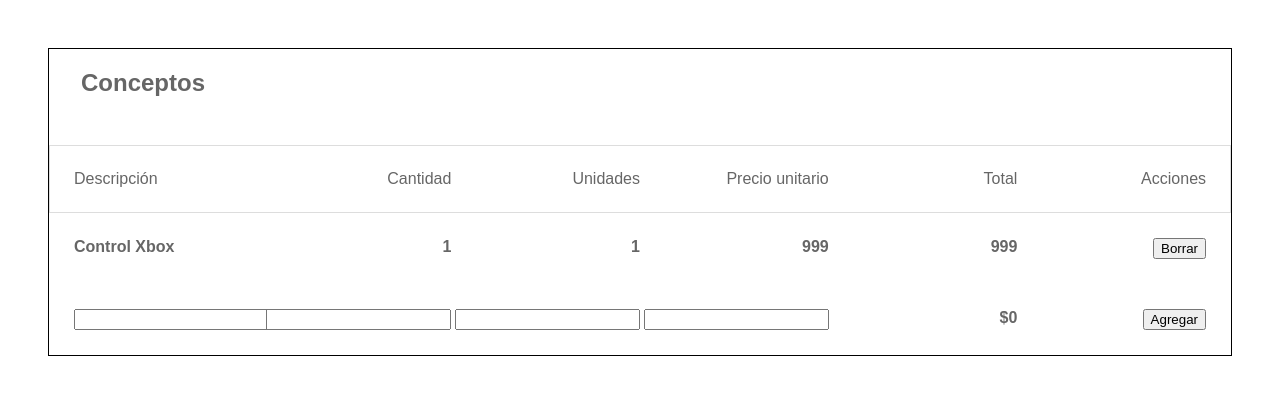
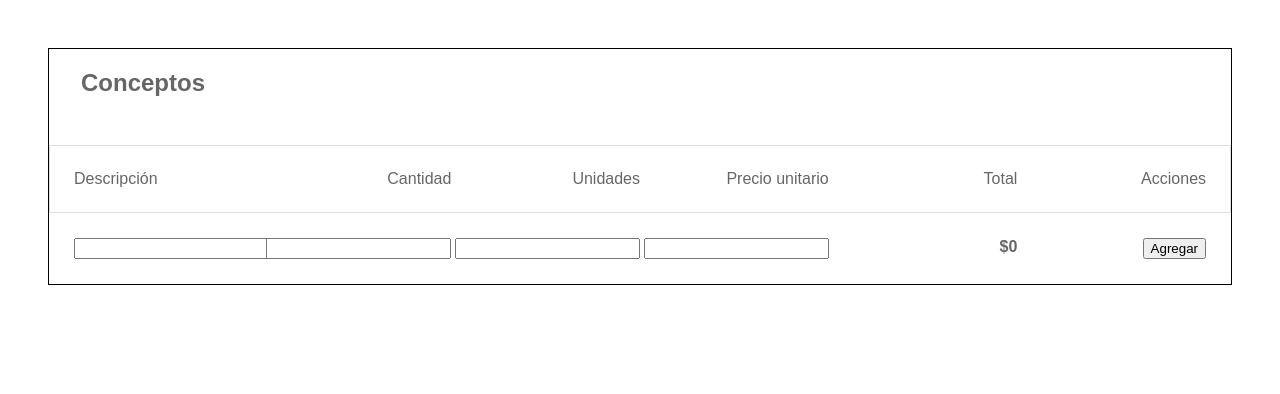
Before and after one commit to dyegolara/frontend-resuelve, a React (Create React App) app: page / in a window 1280 px wide. Shown: the top 394 px of the page. Built offline with nearby package versions, Linux system fonts and the light colour scheme; what flux would draw is missing.

Commit message:
Table: functionality to add elements

```diff
--- a/src/actions/table-actions.js
+++ b/src/actions/table-actions.js
@@ -16,5 +16,21 @@ export default {
 			actionType: 'REMOVE',
 			data: data
 		});
+	},
+
+	resetAll(data){
+
+		AppDispatcher.handleAction({
+			actionType: 'RESET',
+			data: data
+		});
+	},
+
+	printAll(data){
+
+		AppDispatcher.handleAction({
+			actionType: 'PRINT',
+			data: data
+		});
 	}
 }
--- a/src/components/table/table-form.jsx
+++ b/src/components/table/table-form.jsx
@@ -1,4 +1,5 @@
 import React, {Component} from 'react';
+import _ from 'lodash';
 
 import TableActions from '../../actions/table-actions';
 
@@ -13,11 +14,14 @@ class TableForm extends Component {
 			price: '',
 			total: 0
 		};
-
+		this.handleUpdate = this.handleUpdate.bind(this);
+		this.addConcepto = this.addConcepto.bind(this);
 	};
 
-	addConcepto(event) {
-		TableActions.addConcepto(event);
+	addConcepto() {
+
+		let concepto = _.omit(this.state, 'total');
+		TableActions.addConcepto(concepto);
 	};
 
 	handleUpdate(evt){
@@ -38,7 +42,7 @@ class TableForm extends Component {
 						className="table__textInput--descripcion"
 						type="text"
 						value={this.state.description}
-					    onChange={this.handleUpdate.bind(this)}
+					    onChange={this.handleUpdate}
 					/>
 				</div>
 				<div className="table__rowElement">
@@ -47,7 +51,7 @@ class TableForm extends Component {
 						type="text"
 						className="table__textInput"
 					    value={this.state.quantity}
-					    onChange={this.handleUpdate.bind(this)}
+					    onChange={this.handleUpdate}
 					/>
 				</div>
 				<div className="table__rowElement">
@@ -56,7 +60,7 @@ class TableForm extends Component {
 						type="text"
 						className="table__textInput"
 					    value={this.state.units}
-					    onChange={this.handleUpdate.bind(this)}
+					    onChange={this.handleUpdate}
 					/>
 				</div>
 				<div className="table__rowElement">
@@ -65,13 +69,13 @@ class TableForm extends Component {
 						type="text"
 						className="table__textInput"
 					    value={this.state.price}
-					    onChange={this.handleUpdate.bind(this)}
+					    onChange={this.handleUpdate}
 					/>
 				</div>
 
 				<span className="table__rowElement">{'$' + this.state.total}</span>
 				<span className="table__rowElement">
-				<button onClick={this.addConcepto.bind(this)}>Agregar</button>
+				<button onClick={this.addConcepto}>Agregar</button>
 			</span>
 			</div>);
 	}
--- a/src/components/table/table-row.jsx
+++ b/src/components/table/table-row.jsx
@@ -4,13 +4,13 @@ const TableRow = (props) => {
 
 	return (
 		<div
-			className="table__row"
+			className="table__row table__row--hoverable"
 		>
-			<span className="table__rowElement table__rowElement--descripcion">Control Xbox</span>
-			<span className="table__rowElement">1</span>
-			<span className="table__rowElement">1</span>
-			<span className="table__rowElement">999</span>
-			<span className="table__rowElement">999</span>
+			<span className="table__rowElement table__rowElement--descripcion">{props.description}</span>
+			<span className="table__rowElement">{props.quantity}</span>
+			<span className="table__rowElement">{props.units}</span>
+			<span className="table__rowElement">{props.price}</span>
+			<span className="table__rowElement">{props.quantity * props.price}</span>
 			<span className="table__rowElement">
 				<button>Borrar</button>
 			</span>
--- a/src/components/table/table.jsx
+++ b/src/components/table/table.jsx
@@ -1,10 +1,59 @@
 import React, {Component} from 'react';
+import _ from 'lodash';
+
 import TableRow from './table-row.jsx';
 import TableForm from './table-form.jsx';
+import TableStore from '../../stores/table-store';
+
+function getCurrentState() {
+
+	let conceptos = TableStore.getConceptos();
+	return {conceptos : conceptos}
+}
 
 class Table extends Component {
 
+
+	constructor() {
+		super();
+		this.state = getCurrentState();
+		this._onChange = this._onChange.bind(this);
+	}
+
+	componentDidMount() {
+
+		TableStore.addChangeListener(this._onChange);
+	};
+
+	componentWillUnmount() {
+
+		TableStore.removeChangeListener(this._onChange);
+	};
+
+	_onChange() {
+
+		console.log('state ', this.state);
+		let state = getCurrentState();
+		this.setState(state);
+	};
+
 	render() {
+
+		console.log('state', this.state);
+		let conceptos = this.state.conceptos;
+		let tableRows = (
+			_.map(conceptos, (concepto, key) => {
+				return (
+					<TableRow
+						key={key}
+						description={concepto.description}
+						quantity={concepto.quantity}
+						units={concepto.units}
+						price={concepto.price}
+					/>
+				)
+			})
+		);
 		return (
 			<div style={{
 				border: '1px solid black'
@@ -23,7 +72,7 @@ class Table extends Component {
 					<span className="table__headElement">Acciones</span>
 				</div>
 
-				<TableRow/>
+				{tableRows}
 
 				<TableForm/>
 
--- a/src/stores/table-store.js
+++ b/src/stores/table-store.js
@@ -4,19 +4,53 @@ import AppDispatcher from '../dispatcher/app-dispatcher';
 
 class TableStore extends EventEmitter {
 
-	emitChange(){
+	constructor() {
+		super();
+		this.conceptos = [];
+	};
+
+	emitChange() {
 		this.emit('change');
+	};
+
+	addChangeListener(callback) {
+		this.on('change', callback);
+	};
+
+	removeChangeListener(callback) {
+		this.removeListener('change', callback);
+	};
+
+	getConceptos(){
+		return this.conceptos;
 	}
 
-	addChangeListener(callback){
-		this.on('change', callback);
+	setConceptos(concepto){
+		this.conceptos.push(concepto)
 	}
 }
 
-AppDispatcher.register(function(payload){
-	console.log(payload);
-	AppStore.emitChange();
+let tableStore = new TableStore();
+
+AppDispatcher.register(function (payload) {
+
+	let action = payload.action;
+
+	switch (action.actionType) {
+		case 'ADD' :
+			tableStore.setConceptos(action.data);
+			break;
+		case 'REMOVE' :
+			break;
+		case 'RESET' :
+			break;
+		case 'PRINT' :
+			break;
+		default : break;
+	}
+
+	tableStore.emitChange();
 	return true;
 });
 
-export default TableStore
+export default tableStore;
```
